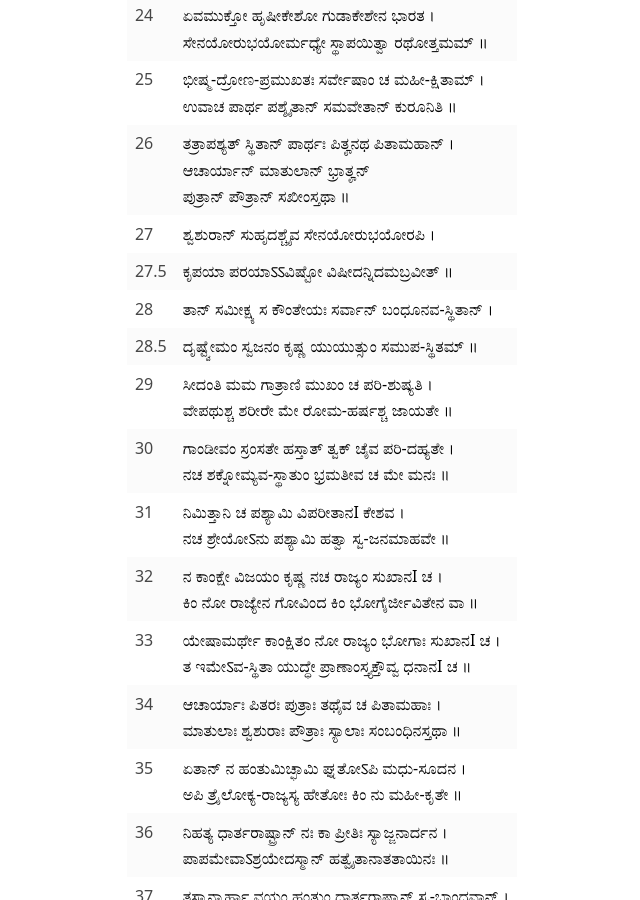
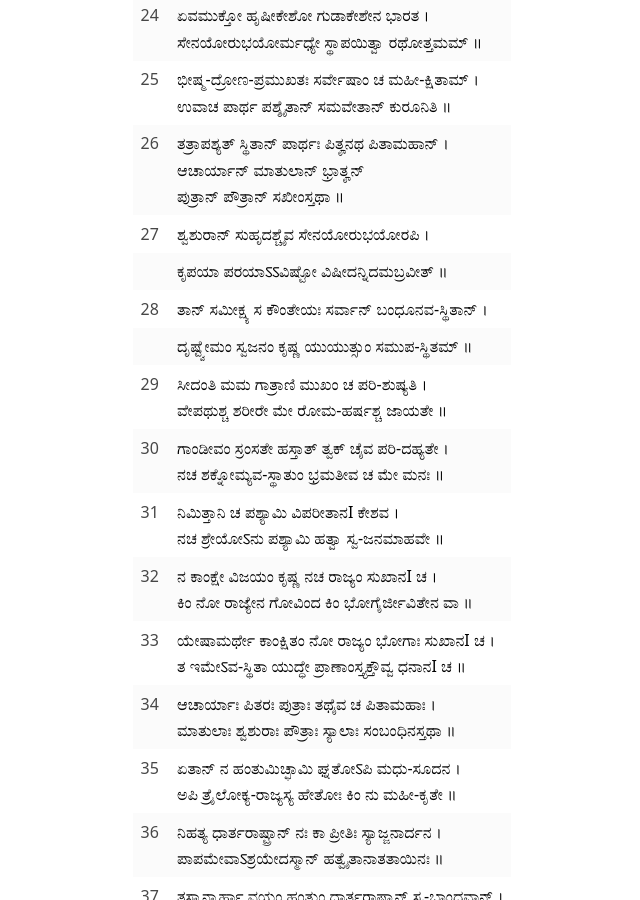
Before and after one commit to prawipra/gs_stage, a Jekyll site: the page built from kan/1.md, in a window 1280 px wide and 900 px high, scrolled down 1742 px. Shown: the whole window, without its empty margins (318-958 px from the left). Built offline with Jekyll 4.4.1, drawn with Linux system fonts in a browser that asks for light colours.

Commit message:
test verse num wholeness with floor
Liquid in Jekyll on GH pages does not support contains operator.

```diff
--- a/_includes/chapter_content.html
+++ b/_includes/chapter_content.html
@@ -71,12 +71,14 @@
     print verse-number, id, and meaning only if whole verse number
     - second half of a verse has v.5 format number
     - second half of a verse is part of a verse sequence
+    - use floor because Jekyll on GH Pages does not support contains
   {% endcomment %}
 
-  {% if verse_number contains ".5" %}
+  {% assign verse_number_floor = verse_number | floor %}
+  {% if verse_number_floor == verse_number %}
+    {% assign verse_number_and_id = verse_number %}
+  {% else %}
     {% assign verse_number_and_id = "" %}
-  {% else %}
-    {% assign verse_number_and_id = verse_number %}
   {% endif %}
 
     <tr id="{{ verse_number_and_id }}" class="verse-container">
```
